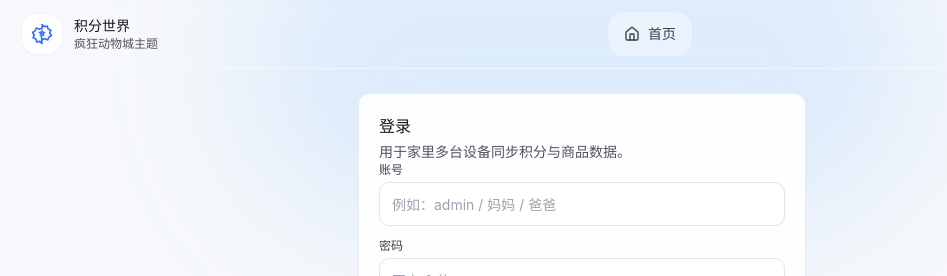
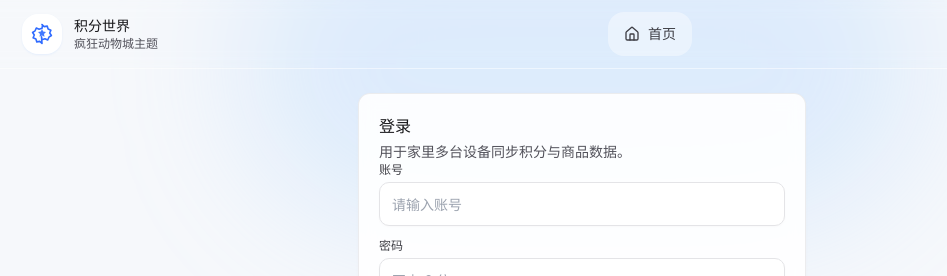
Before and after one commit to somazero123/my_web, a React (Vite) app: page /admin/users in a window 1280 px wide. Shown: the top 276 px of the page, without its empty margins (58-1005 px from the left). Built offline with nearby package versions, Linux system fonts and the light colour scheme; no server answers.

Commit message:
fix: adjust account placeholder and superadmin empty state

```diff
--- a/src/pages/AdminUsers.tsx
+++ b/src/pages/AdminUsers.tsx
@@ -96,6 +96,11 @@ export default function AdminUsers() {
               <div className="py-10 text-center text-sm text-zinc-500">加载中...</div>
             ) : error ? (
               <div className="py-10 text-center text-sm text-red-500">{error}</div>
+            ) : users.length === 0 ? (
+              <div className="py-10 text-center text-sm text-zinc-600">
+                暂无数据或无权限。请确认已在 Supabase 执行 0013_superadmin.sql 与 0014_username_login_and_handle_new_user.sql，
+                并且当前账号已被设置为 superadmin。
+              </div>
             ) : (
               <div className="overflow-x-auto">
                 <table className="w-full text-left text-sm">
--- a/src/pages/Login.tsx
+++ b/src/pages/Login.tsx
@@ -43,7 +43,7 @@ export default function Login() {
             <div className="grid gap-3">
               <div>
                 <div className="mb-1 text-xs font-medium text-zinc-700">账号</div>
-                <Input value={account} onChange={(e) => setAccount(e.target.value)} placeholder="例如：admin / 妈妈 / 爸爸" />
+                <Input value={account} onChange={(e) => setAccount(e.target.value)} placeholder="请输入账号" />
               </div>
               <div>
                 <div className="mb-1 text-xs font-medium text-zinc-700">密码</div>
```
